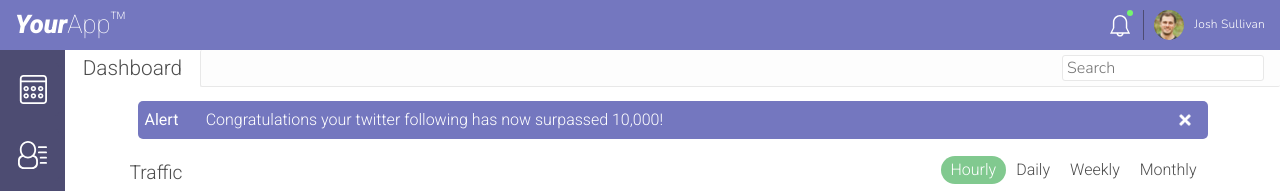
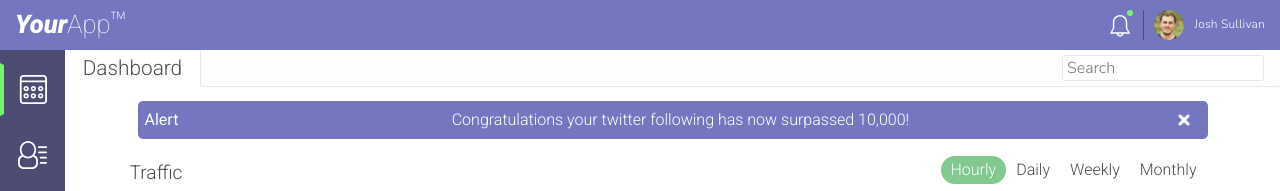
Before and after one commit to HarrisonPeace/project-seven-web-app-dashboard, a plain HTML site: page index.html in a window 1280 px wide. Shown: the top 191 px of the page. Drawn offline with nearby package versions, Linux system fonts and the light colour scheme.

Commit message:
changed alert format

```diff
--- a/index.html
+++ b/index.html
@@ -65,7 +65,8 @@
 			</div>
 		</section>
 		<section id="alert-container">
-			<h2><strong>Alert</strong> &nbsp; &nbsp; &nbsp; Congratulations your twitter following has now surpassed 10,000!</h2>
+			<h2><strong>Alert</strong></h2>
+			<h2>Congratulations your twitter following has now surpassed 10,000!</h2>
 			<img src="icons/icon-x.png" alt="exit-alert-icon" class="exit-icon">
 		</section>
 		<div class="main-content-container">
```
